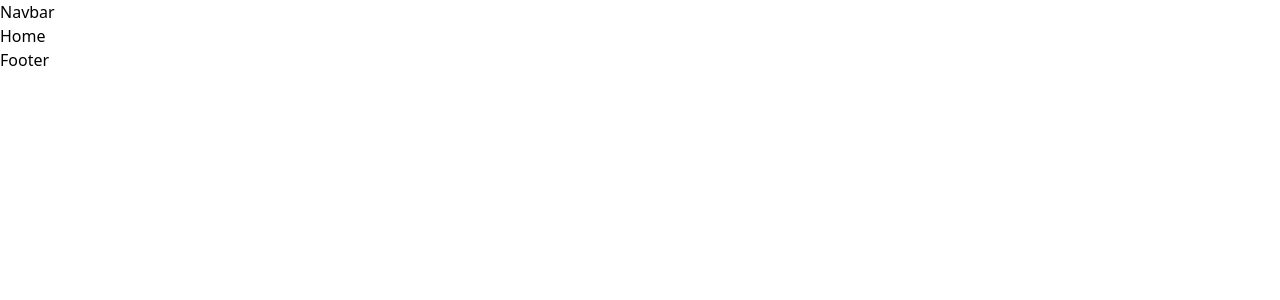
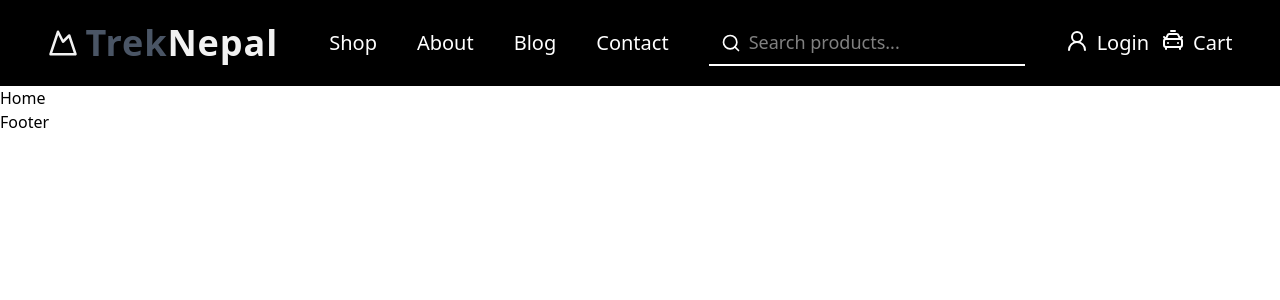
Before and after one commit to ankitnep001/trekNepal, a React (Vite) app: page / in a window 1280 px wide. Shown: the top 300 px of the page. Built offline with nearby package versions, Linux system fonts and the light colour scheme.

Commit message:
add: Navbar

```diff
--- /dev/null
+++ b/src/ui/common/atom/NavbarIcons.tsx
@@ -0,0 +1,30 @@
+import { CarTaxiFrontIcon, User2Icon } from "lucide-react";
+
+interface NavbarLoginIconProps {
+  showLogin?: boolean;
+  showCart?: boolean;
+}
+const NavbarLoginIcon = ({
+  showCart = true,
+  showLogin = true,
+}: NavbarLoginIconProps) => {
+  return (
+    <div className="flex justify-center items-center gap-x-3 text-white">
+      {showLogin && (
+        <div className="flex gap-x-2">
+          <User2Icon />
+          <p className="text-white text-xl">Login</p>
+        </div>
+      )}
+
+      {showCart && (
+        <div className="flex gap-x-2 text-xl">
+          <CarTaxiFrontIcon />
+          <p className="text-white">Cart</p>
+        </div>
+      )}
+    </div>
+  );
+};
+
+export default NavbarLoginIcon;
--- /dev/null
+++ b/src/ui/common/molecules/Logo.tsx
@@ -0,0 +1,23 @@
+import { Mountain } from "lucide-react";
+
+interface LogoProps {
+  textColor?: string;
+  icon?: boolean;
+}
+
+const Logo = ({ textColor = "text-[#f2f2f2]", icon = true }: LogoProps) => {
+  return (
+    <div className="flex items-center gap-2 font-bold ">
+      {icon && (
+        <span className="text-[#f2f2f2]">
+          <Mountain size={30} />
+        </span>
+      )}
+      <p className={`${textColor} text-4xl tracking-wide`}>
+        <span className="text-gray-600 ">Trek</span>Nepal
+      </p>
+    </div>
+  );
+};
+
+export default Logo;
--- /dev/null
+++ b/src/ui/common/molecules/SearchBar.tsx
@@ -0,0 +1,19 @@
+import { Search } from "lucide-react"; // Make sure to install lucide-react
+
+const SearchBar = () => {
+  return (
+    <div className="block relative  max-w-sm">
+      <input
+        type="text"
+        placeholder="Search products..."
+        className=" pl-10 pr-4 py-2 text-lg text-white  border-b-2 border-white "
+      />
+      <Search
+        className="absolute left-3 top-1/2 -translate-y-1/2 text-white"
+        size={20}
+      />
+    </div>
+  );
+};
+
+export default SearchBar;
--- a/src/ui/user/organisms/Navbar.tsx
+++ b/src/ui/user/organisms/Navbar.tsx
@@ -1,5 +1,40 @@
+import NavbarIcons from "@ui/common/atom/NavbarIcons";
+import NavMenu from "@ui/common/atom/NavMenu";
+import Logo from "@ui/common/molecules/Logo";
+import SearchBar from "@ui/common/molecules/SearchBar";
+import ResponsiveMenu from "@ui/common/organism/ResponsiveMenu";
+import { MenuIcon, X } from "lucide-react";
+import { useState } from "react";
+
 const Navbar = () => {
-  return <nav>Navbar</nav>;
+  const [isMenuOpen, setIsMenuOpen] = useState(false);
+
+  const toggleMenu = () => {
+    setIsMenuOpen((prev) => !prev);
+  };
+  return (
+    <nav className=" w-full flex flex-row items-center justify-around bg-black px-1 md:px-8 py-3 md:py-5 gap-x-5 ">
+      <Logo />
+      <div className="hidden md:flex flex-row gap-x-10">
+        <NavMenu />
+        <SearchBar />
+        <NavbarIcons />
+      </div>
+
+      {/* mobile menu icon */}
+      <div className="block md:hidden absolute right-0.5 z-50">
+        <button onClick={toggleMenu}>
+          {isMenuOpen ? <X color="white" /> : <MenuIcon color="white" />}
+        </button>
+      </div>
+
+      {isMenuOpen && (
+        <div className="fixed inset-0 bg-black z-40 overflow-y-auto">
+          <ResponsiveMenu />
+        </div>
+      )}
+    </nav>
+  );
 };
 
 export default Navbar;
```
